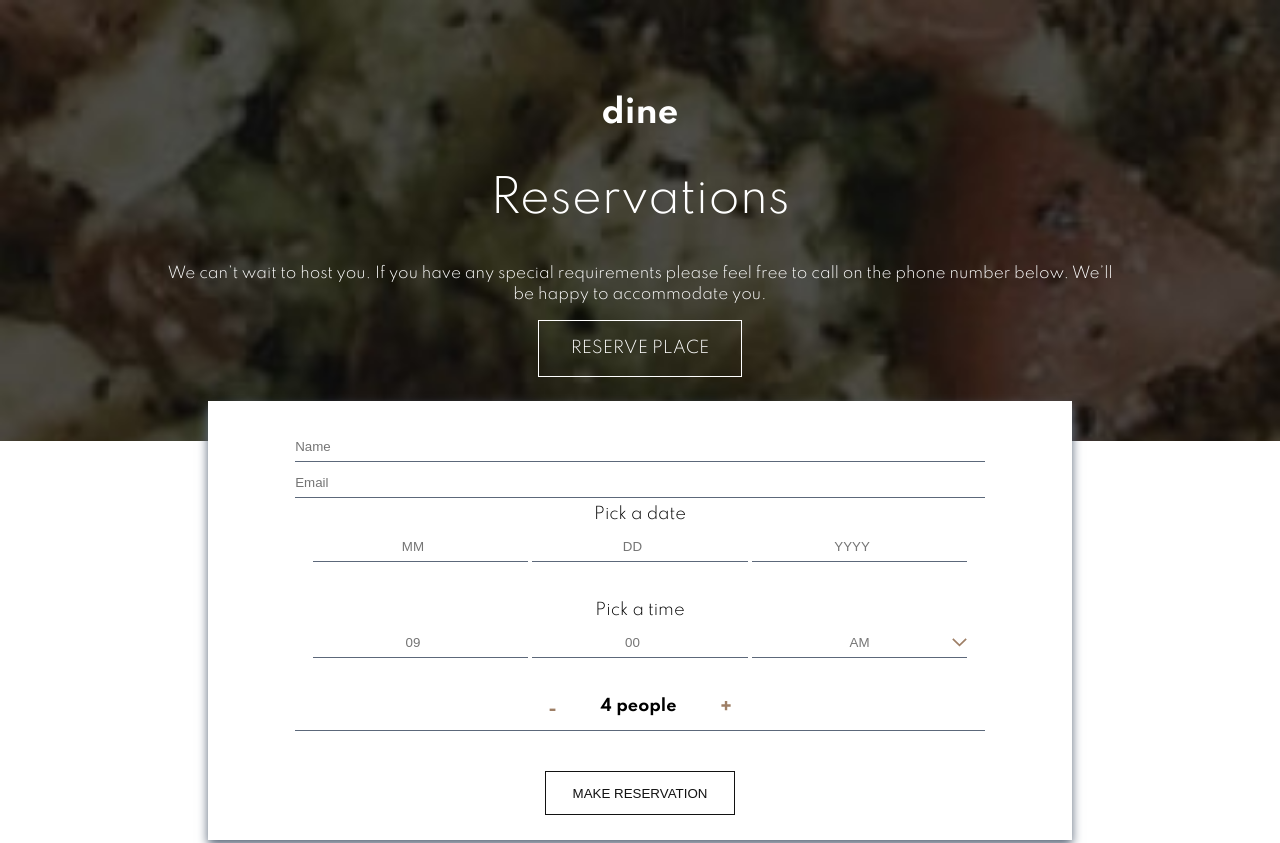
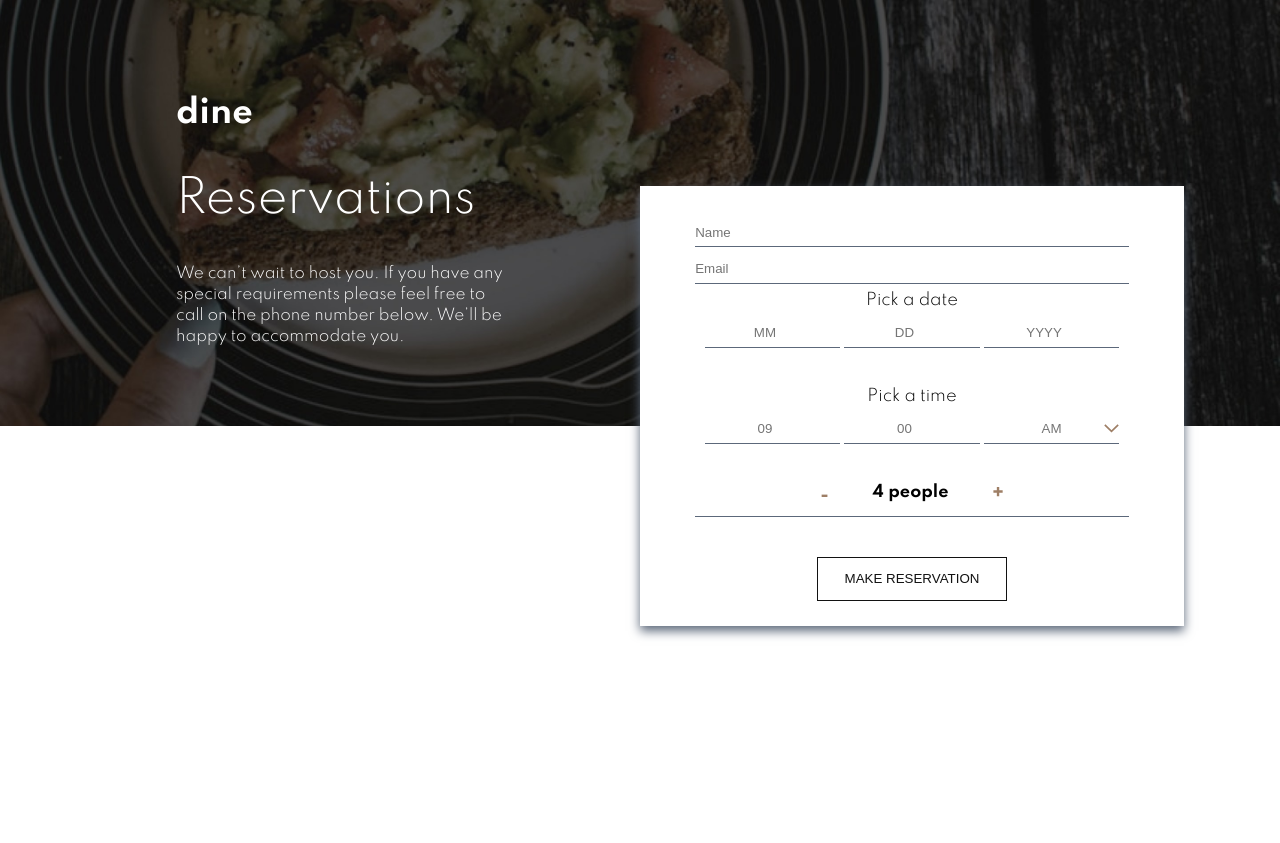
Before and after one commit to Da-vi-de/Dine-Restaurant-Website, a website: page booking.html in a window 1280 px wide. Shown: the top 843 px of the page. Drawn offline with Linux system fonts and the light colour scheme.

Commit message:
desktop second breakpoint completed

```diff
--- a/booking.html
+++ b/booking.html
@@ -17,14 +17,14 @@
       <!-- Booking header -->
   <header class="booking-hero">
 
-    <section class="text-position">
+    <section class="text-position booking-hero-text-pos-desk">
       <h1 class="website-name"><strong>dine</strong></h1>
       <h1 class="hero-intro">Reservations</h1>
       <p class="hero-description booking-hero-desk">
         We can’t wait to host you. If you have any special requirements please feel free to
         call on the phone number below. We’ll be happy to accommodate you.
       </p>
-      <a href="#" class="btn btn-primary">Reserve Place</a>
+      <a href="#" class="btn btn-primary btn-display">Reserve Place</a>
     </section>
   </header>
 
--- a/scss/_components.scss
+++ b/scss/_components.scss
@@ -102,8 +102,13 @@ input[type=number],
      Tablet Style
    ================= */
    @media all and (min-width: 31.25em) {
+    .btn-display {
+        display: none;
+    }
+
        fieldset {
         margin: 2em 3em;
+        top: -4em;
        }
 
        .credentials-style {
@@ -140,3 +145,13 @@ input[type=number],
         padding: 1.5em 2em 0 2em;
     }
 }
+
+@media all and (min-width: 75em) {
+    fieldset {
+        margin: 0 23em;
+        left: 17em;
+        top: -15em;
+    }
+
+
+}
--- a/scss/_layout.scss
+++ b/scss/_layout.scss
@@ -152,6 +152,10 @@
     .slider-container {
         margin-left: 4.5em;
     }
+
+    .booking-hero {
+        background-image: url(../images/booking/hero-bg-tablet.jpg);
+    }
 }
 
 /* =================
@@ -260,6 +264,10 @@
         display: flex;
         justify-content: space-between;
     }
+
+    .booking-hero {
+        background-image: url(../images/booking/hero-bg-desktop@2x.jpg);
+    }
 }
 
 
--- a/scss/_typography.scss
+++ b/scss/_typography.scss
@@ -214,4 +214,14 @@
       margin-left: 3em;
   }
 
+  .booking-hero-text-pos-desk{
+      text-align: left;
+      margin-left: 10em;
+  }
+
+  .booking-hero-desk {
+    width: 22em;
+    padding: 0;
+  }
+
 }
```
Also changed, not shown: css/main.css.
